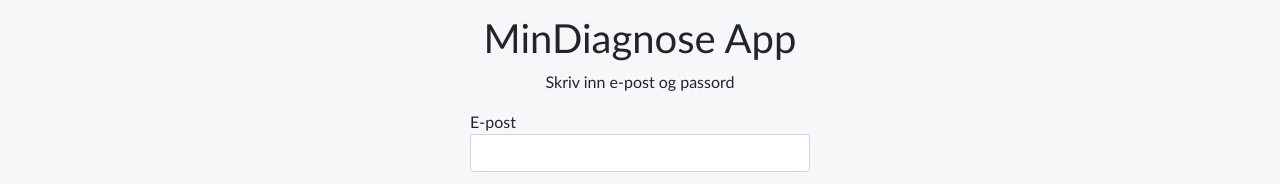
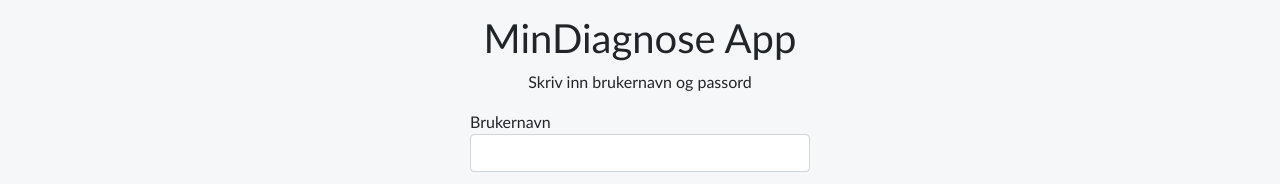
Before and after one commit to githansen/AppDiagnose, a React (Create React App) app in the folder AppDiagnose/ClientApp/: page /logginn in a window 1280 px wide. Shown: the part 123-307 px from the top of the page. Built offline with nearby package versions, Linux system fonts and the light colour scheme.

Commit message:
Endret fra e-post til brukernavn i LoggInn.js

```diff
--- a/AppDiagnose/ClientApp/src/components/konto/LoggInn.js
+++ b/AppDiagnose/ClientApp/src/components/konto/LoggInn.js
@@ -20,14 +20,14 @@ export const LoggInn = () => {
 
     const loggMegInn = () => {
         const bruker = {
-            Brukernavn: $("#epost").val(),
+            Brukernavn: $("#brukernavn").val(),
             Passord: $("#passord").val()
         }
         $.get("/diagnose/logginn", bruker, function (data) {
         })
         //Alert som viser at symptom er satt inn suksessfullt
         setColor('danger');
-        setText('E-post eller passord er feil!');
+        setText('Brukernavn eller passord er feil!');
         setVisible(true);
         //Gjemmer alert etter 2sek
         if (setVisible) {
@@ -47,14 +47,14 @@ export const LoggInn = () => {
                 </div>
                 <div id="leggInnBoks" className="col-md-4 offset-md-4">
                     <h1 className="text-center">MinDiagnose App</h1>
-                    <p className="text-center">Skriv inn e-post og passord</p>
+                    <p className="text-center">Skriv inn brukernavn og passord</p>
 
                     <Form>
                         <div className="row align-items-md-stretch">
                             <div className="col-md-12">
                                 <FormGroup>
-                                    <Label for="epost">E-post</Label>
-                                    <Input type="text" id="epost" name="epost"></Input>
+                                    <Label for="brukernavn">Brukernavn</Label>
+                                    <Input type="text" id="brukernavn" name="brukernavn"></Input>
                                 </FormGroup>
 
                                 <FormGroup>
```
